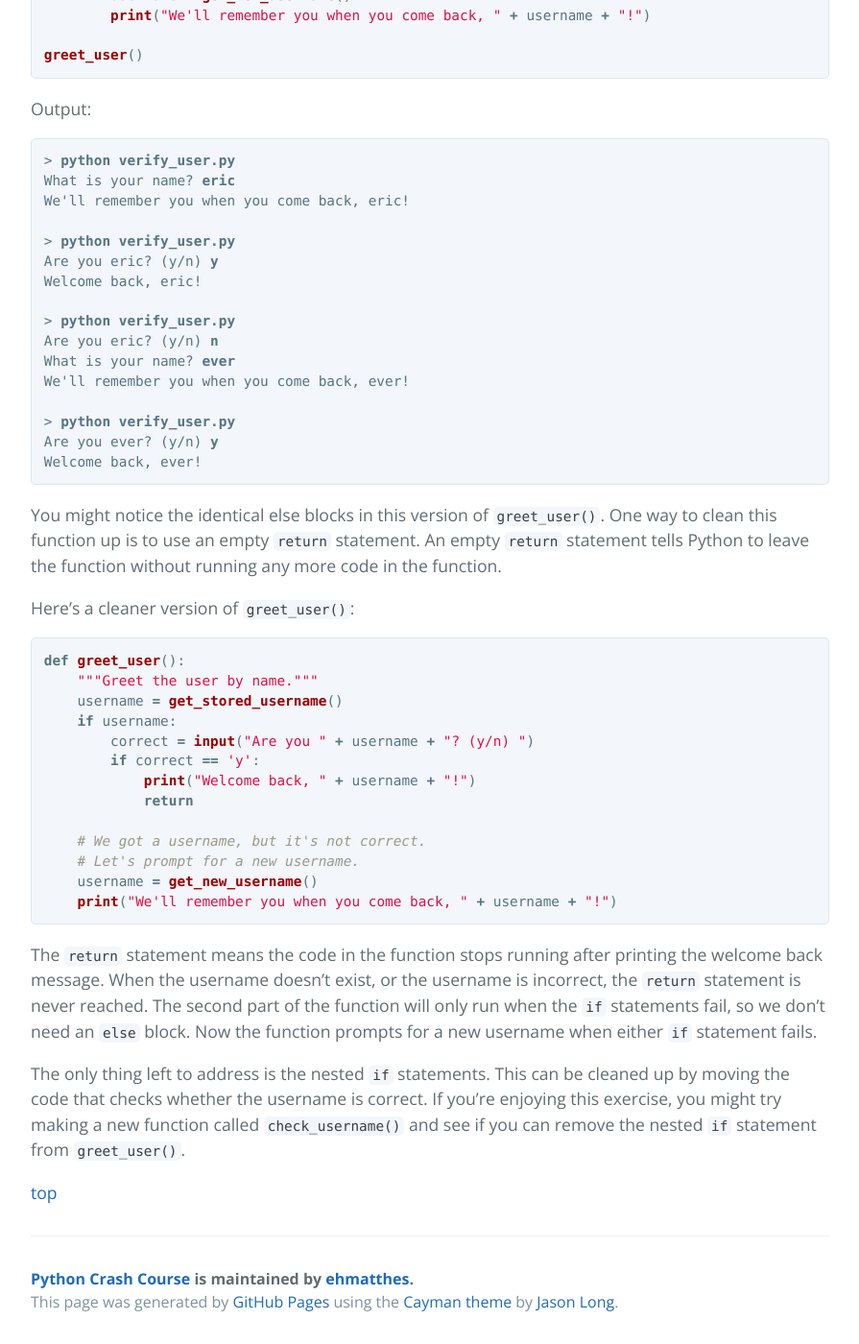
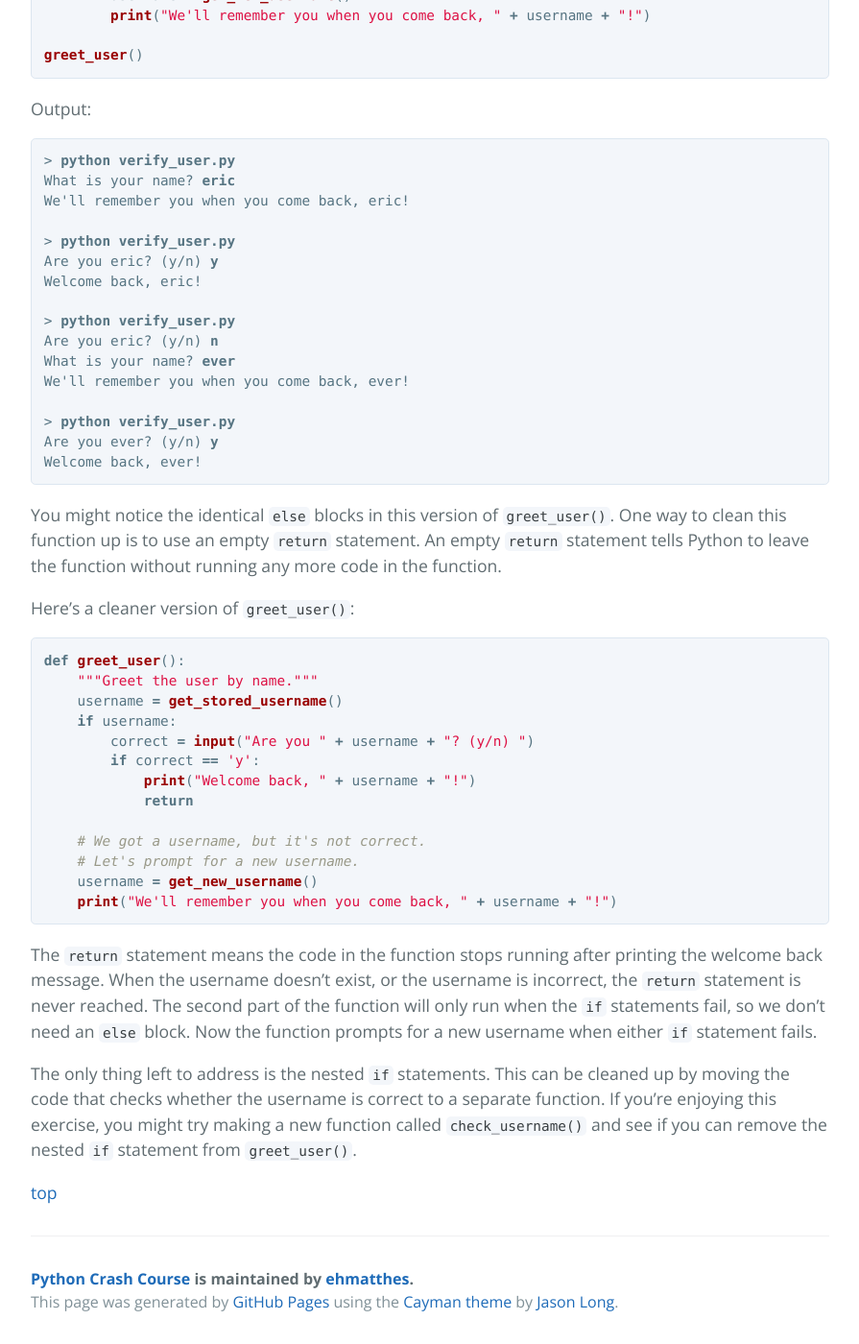
Before and after one commit to ehmatthes/pcc, a Jekyll site: the page built from solutions/chapter_10.md, in a window 1280 px wide and 1400 px high, scrolled down 12512 px. Shown: the whole window at 96% size, without its empty margins (192-1087 px from the left). Built offline with Jekyll 4.4.1, drawn with Linux system fonts in a browser that asks for light colours.

Commit message:
Final ch 10 revisions.

```diff
--- a/solutions/chapter_10.md
+++ b/solutions/chapter_10.md
@@ -596,7 +596,7 @@ Are you ever? (y/n) <b>y</b>
 Welcome back, ever!
 </pre>
 
-You might notice the identical else blocks in this version of `greet_user()`. One way to clean this function up is to use an empty `return` statement. An empty `return` statement tells Python to leave the function without running any more code in the function.
+You might notice the identical `else` blocks in this version of `greet_user()`. One way to clean this function up is to use an empty `return` statement. An empty `return` statement tells Python to leave the function without running any more code in the function.
 
 Here's a cleaner version of `greet_user()`:
 
@@ -618,6 +618,6 @@ def greet_user():
 
 The `return` statement means the code in the function stops running after printing the welcome back message. When the username doesn't exist, or the username is incorrect, the `return` statement is never reached. The second part of the function will only run when the `if` statements fail, so we don't need an `else` block. Now the function prompts for a new username when either `if` statement fails.
 
-The only thing left to address is the nested `if` statements. This can be cleaned up by moving the code that checks whether the username is correct. If you're enjoying this exercise, you might try making a new function called `check_username()` and see if you can remove the nested `if` statement from `greet_user()`.
+The only thing left to address is the nested `if` statements. This can be cleaned up by moving the code that checks whether the username is correct to a separate function. If you're enjoying this exercise, you might try making a new function called `check_username()` and see if you can remove the nested `if` statement from `greet_user()`.
 
 [top](#)
```
